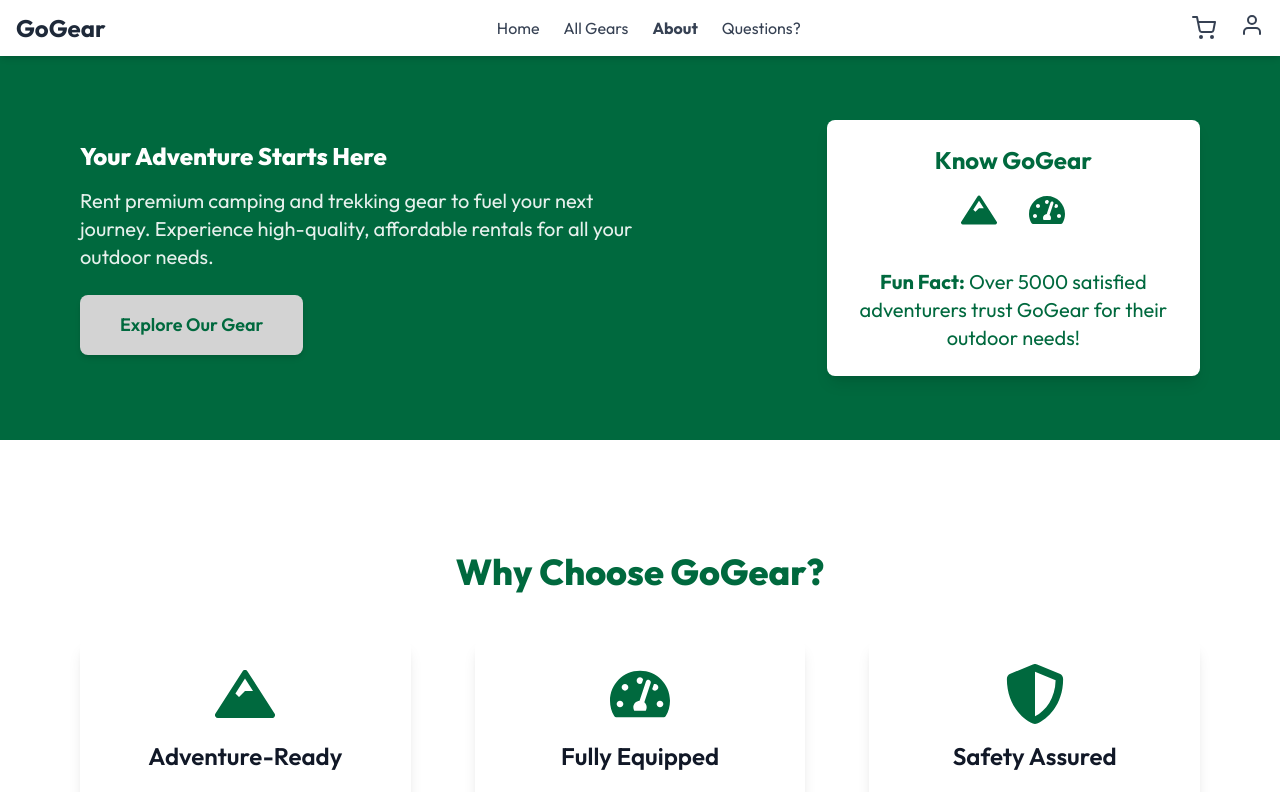
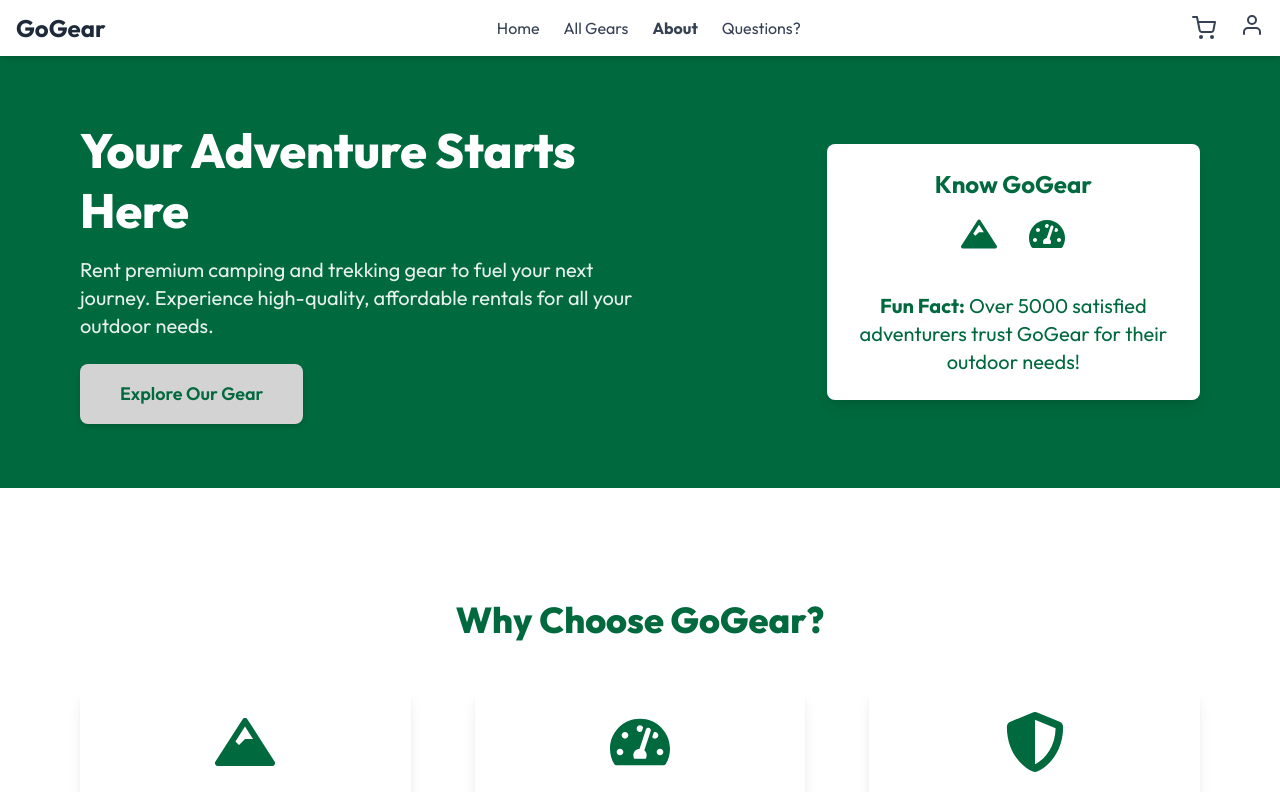
Before and after one commit to Priyanka-Kadel/web-frontend, a React (Vite) app: page /about in a window 1280 px wide. Shown: the top 792 px of the page. Built offline with nearby package versions, Linux system fonts and the light colour scheme.

Commit message:
final changes in about ui

```diff
--- a/src/components/public/About.jsx
+++ b/src/components/public/About.jsx
@@ -29,7 +29,7 @@ const About = () => {
       {/* Hero Section */}
       <section className="relative bg-[#00693e] text-white py-16 px-6 md:px-20 flex flex-col md:flex-row items-center justify-between">
         <div className="w-full md:w-1/2 text-center md:text-left">
-          <h1 className="text-2xl font-extrabold leading-tight">
+          <h1 className="text-5xl font-extrabold leading-tight">
             Your Adventure Starts Here
           </h1>
           <p className="mt-4 text-xl opacity-90 max-w-3xl">
```
